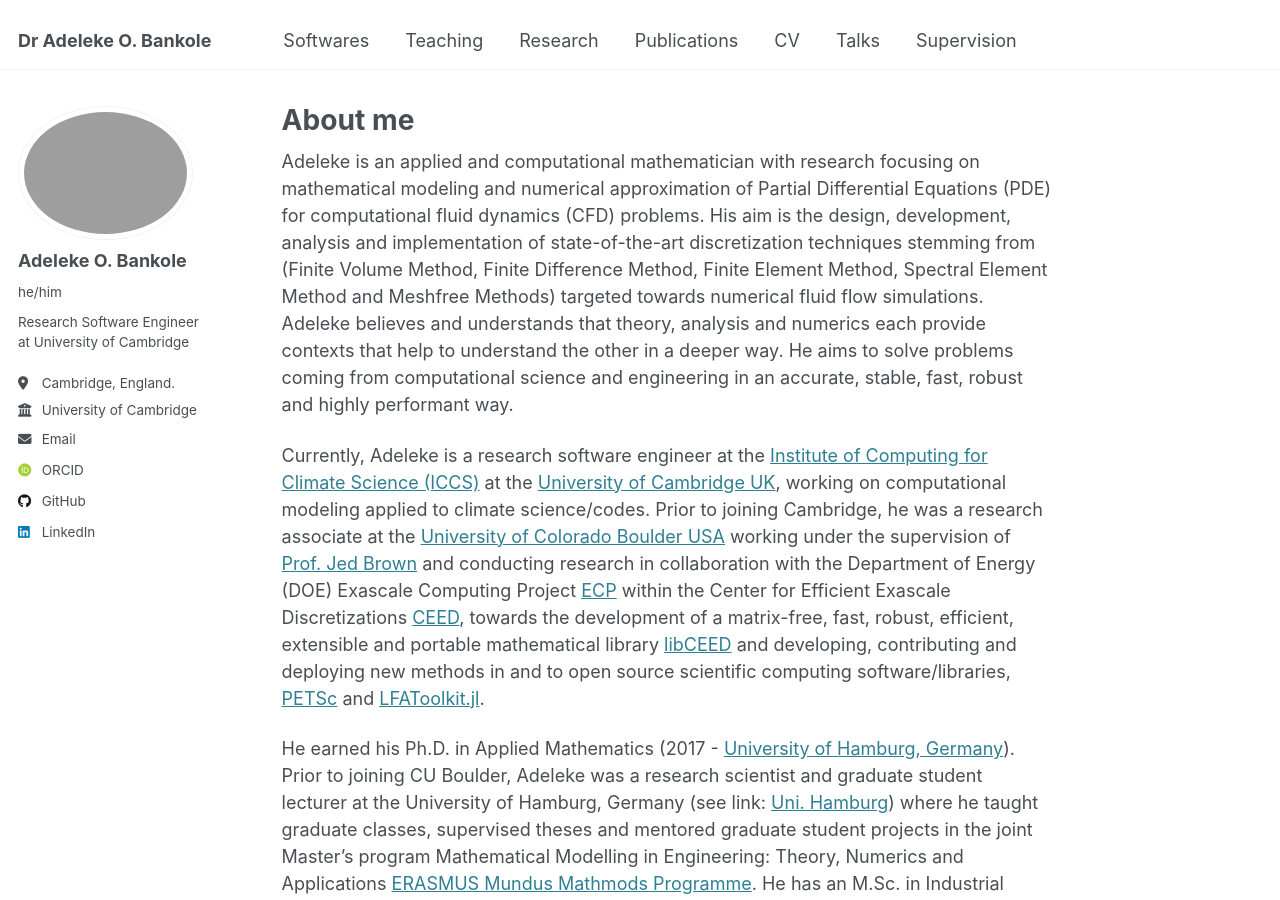
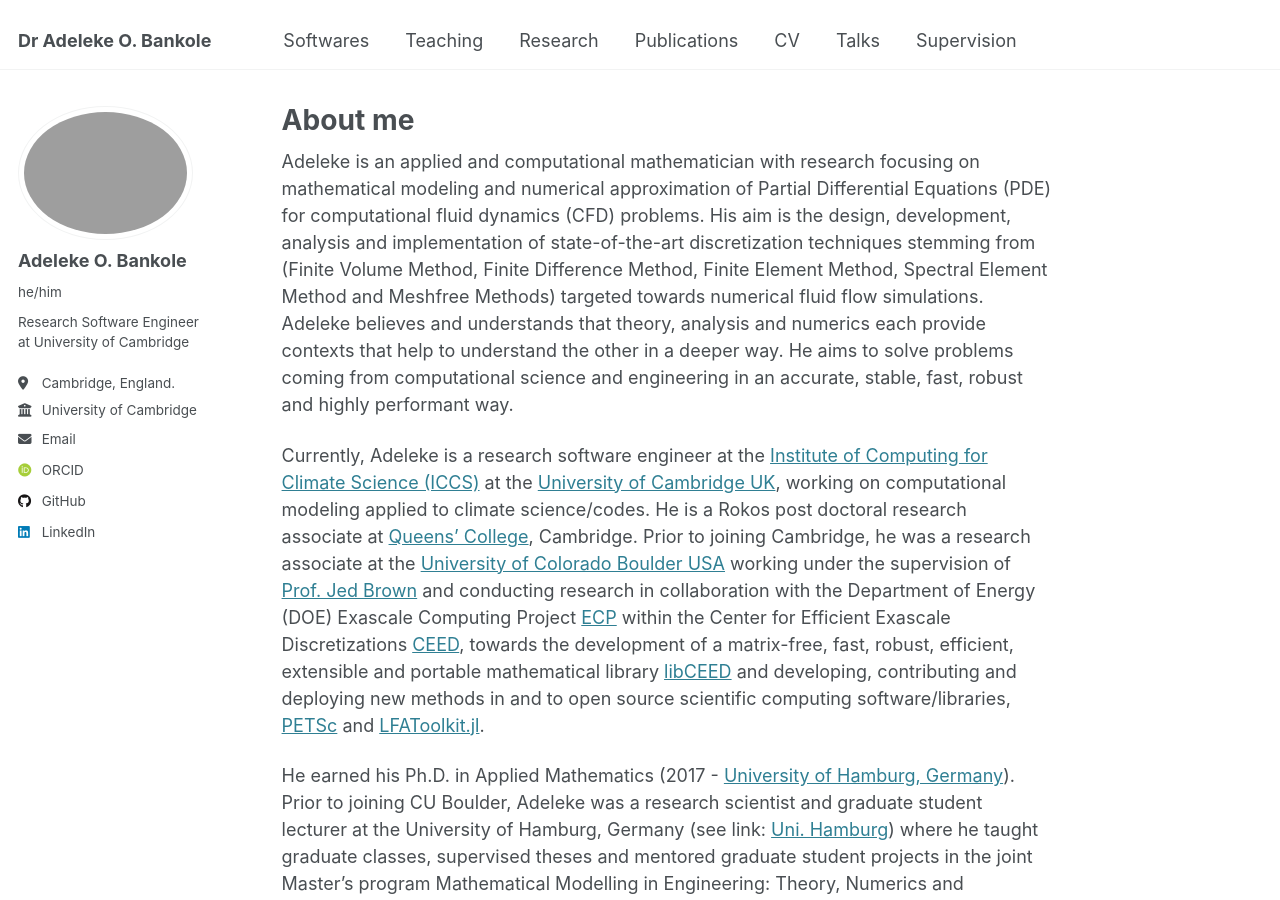
Before and after one commit to AdelekeBankole/adelekebankole.github.io, a Jekyll site: the page built from _pages/about.md, in a window 1280 px wide and 900 px high. Built offline with Jekyll 4.4.1, drawn with Linux system fonts in a browser that asks for light colours; some web fonts are replaced.

Commit message:
Update about page with current position details

```diff
--- a/_pages/about.md
+++ b/_pages/about.md
@@ -9,7 +9,7 @@ redirect_from:
 
 Adeleke is an applied and computational mathematician with research focusing on mathematical modeling and numerical approximation of Partial Differential Equations (PDE) for computational fluid dynamics (CFD) problems. His aim is the design, development, analysis and implementation of state-of-the-art discretization techniques stemming from (Finite Volume Method, Finite Difference Method, Finite Element Method, Spectral Element Method and Meshfree Methods) targeted towards numerical fluid flow simulations. Adeleke believes and understands that theory, analysis and numerics each provide contexts that help to understand the other in a deeper way. He aims to solve problems coming from computational science and engineering in an accurate, stable, fast, robust and highly performant way.
 
-Currently, Adeleke is a research software engineer at the [Institute of Computing for Climate Science (ICCS)](https://iccs.cam.ac.uk) at the [University of Cambridge UK](https://www.cam.ac.uk), working on computational modeling applied to climate science/codes. Prior to joining Cambridge, he was a research associate at the [University of Colorado Boulder USA](https://www.colorado.edu/) working under the supervision of [Prof. Jed Brown](https://www.colorado.edu/cs/jed-brown) and conducting research in collaboration with the Department of Energy (DOE) Exascale Computing Project [ECP](https://www.exascaleproject.org/exascale-computing-project/) within the Center for Efficient Exascale Discretizations [CEED](https://ceed.exascaleproject.org/), towards the development of a matrix-free, fast, robust, efficient, extensible and portable mathematical library [libCEED](https://ceed.exascaleproject.org/libceed/) and developing, contributing and deploying new methods in and to open source scientific computing software/libraries, [PETSc](https://petsc.org/release/) and [LFAToolkit.jl](https://jeremylt.github.io/LFAToolkit.jl/stable/).
+Currently, Adeleke is a research software engineer at the [Institute of Computing for Climate Science (ICCS)](https://iccs.cam.ac.uk) at the [University of Cambridge UK](https://www.cam.ac.uk), working on computational modeling applied to climate science/codes. He is a Rokos post doctoral research associate at [Queens' College](https://www.queens.cam.ac.uk), Cambridge. Prior to joining Cambridge, he was a research associate at the [University of Colorado Boulder USA](https://www.colorado.edu/) working under the supervision of [Prof. Jed Brown](https://www.colorado.edu/cs/jed-brown) and conducting research in collaboration with the Department of Energy (DOE) Exascale Computing Project [ECP](https://www.exascaleproject.org/exascale-computing-project/) within the Center for Efficient Exascale Discretizations [CEED](https://ceed.exascaleproject.org/), towards the development of a matrix-free, fast, robust, efficient, extensible and portable mathematical library [libCEED](https://ceed.exascaleproject.org/libceed/) and developing, contributing and deploying new methods in and to open source scientific computing software/libraries, [PETSc](https://petsc.org/release/) and [LFAToolkit.jl](https://jeremylt.github.io/LFAToolkit.jl/stable/).
 
 He earned his Ph.D. in Applied Mathematics (2017 - [University of Hamburg, Germany](https://www.uni-hamburg.de/en.html)). Prior to joining CU Boulder, Adeleke was a research scientist and graduate student lecturer at the University of Hamburg, Germany (see link: [Uni. Hamburg](https://www.math.uni-hamburg.de/home/bankole/)) where he taught graduate classes, supervised theses and mentored graduate student projects in the joint Master's program Mathematical Modelling in Engineering: Theory, Numerics and Applications [ERASMUS Mundus Mathmods Programme](http://www.mathmods.eu/). He has an M.Sc. in Industrial Mathematics, M.Sc. Mathematical Engineering (2011 - University of Hamburg, Germany and [University of L'Aquila, Italy](https://www.univaq.it/en/)), a PGD in Mathematical Sciences (2009 - [African Institute for Mathematical Sciences (AIMS)](https://aims.ac.za/) and [University of the Western Cape, South Africa](https://www.uwc.ac.za/)) and a B.Sc. in Mathematics (2007 - [University of Ilorin, Nigeria](https://www.unilorin.edu.ng/)).
 
```
